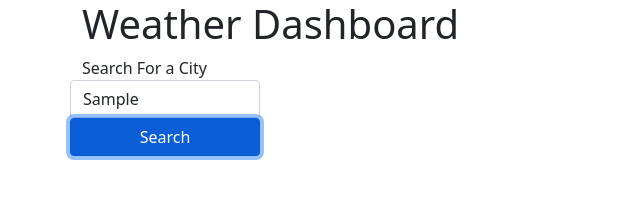
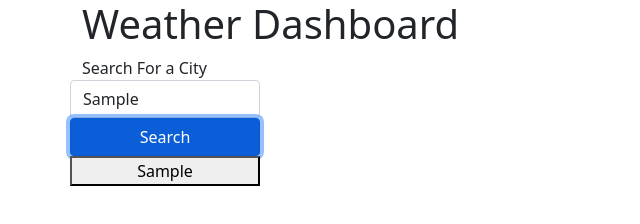
Before and after one commit to Pegasoos/Weather-Board, a plain HTML site: page index.html in a window 1280 px wide. Both pictures are taken after typing "Sample" into the empty fields and a click on the button "Search". Shown: the whole page, without its empty margins (0-640 px from the left). Drawn offline with nearby package versions, Linux system fonts and the light colour scheme; no server answers.

Commit message:
Search History Buttons and Functionality

```diff
--- a/assets/script.js
+++ b/assets/script.js
@@ -1,8 +1,22 @@
 
 //create search hitory element on each search that get same results as original search
+//search history renders buttons in #search-history div
+function searchHistory(){
+    var cityName = $(".weather-search").val();
+    var historyButton = $("<button>").val(cityName);
+    $(historyButton).text($(historyButton).val());
+    $(historyButton).addClass("weather-button");
+    $(historyButton).attr("id", "history-search")
+    var searchHistoryDiv = $("#search-history")
+    $(historyButton).on("click", weatherSearch)
+    $(searchHistoryDiv).append(historyButton);
+}
+
+//use weather search class to trigger search on both original search and generated buttons, above code to synchronize button text and code
+//weather-button, weather-search now classes for button generation
 function generateResults(response){
+
     for(i=0;i<40;i+=8){
-        // create $("<div>").addClass("col-md-2").append(all the weather info)
         var fiveDayDiv = $("#five-day")
         var startDate = parseInt(response.list[i].dt);
         var newDate = new Date(startDate * 1000).toLocaleDateString("en-US");
@@ -19,8 +33,15 @@ function generateResults(response){
  function weatherSearch(){
      //clears results display
     $("#currentForecast").empty()
-
-    var cityName = $("#weather-search").val();
+    var fiveDayDiv = $("#five-day")
+    $(fiveDayDiv).empty();
+    //cityName value gotten in different ways depending on whether a search history button or typed search was used
+    if($(this).is("#history-search")){
+        var cityName = $(this).val();
+    }
+    else{
+        var cityName = $(".weather-search").val();
+    }
 
     var forecastQueryURL = `http://api.openweathermap.org/data/2.5/forecast?q=${cityName}&units=imperial&appid=9e04f2b6c335750c8cfb2144be29b60f`
 
@@ -31,7 +52,6 @@ function generateResults(response){
         console.log(response)
         //try passing response to function that handles loop?
         generateResults(response)
-
 
         //retrieve lat and lon from 5 day to do one call search for uv data
         var searchLon = JSON.stringify(response.city.coord.lon)
@@ -54,7 +74,9 @@ function generateResults(response){
             $("#currentForecast").append(resultHeader).append(currentTemp).append(currentWindSpeed).append(currentHumidity).append(currentUVI)
         })
     })
-
+    //condition to prevent search history buttons from replicating themselves
+    if($(this).is("#search-button")){
+    searchHistory();
+    }
 }
-//cors fix C:\Program Files (x86)\Google\Chrome\Application, chrome.exe --disable-web-security --user-data-dir=c:\my-chrome-data\data
-$("#weather-button").on("click", weatherSearch)
+$(".weather-button").on("click", weatherSearch)
--- a/index.html
+++ b/index.html
@@ -25,9 +25,9 @@
             <div class = "col-md-2">
                 <form class="form-inline my-2 my-lg-0" onsubmit="return false">
                     <label for = "weather-search">Search For a City</label>
-                <div class = "row">
-                    <input id = "weather-search" class="form-control mr-sm-2" type="text" placeholder="Search" aria-label="Search">
-                    <button id = "weather-button" class="btn btn-primary my-2 my-sm-0" type="submit">Search</button>
+                <div class = "row" id = "search-history">
+                    <input id = "weather-search" class="form-control mr-sm-2 weather-search" type="text" placeholder="Search" aria-label="Search">
+                    <button id = "search-button" class="btn btn-primary my-2 my-sm-0 weather-button" type="submit">Search</button>
                 </form>
                 </div>
         </div>
```
